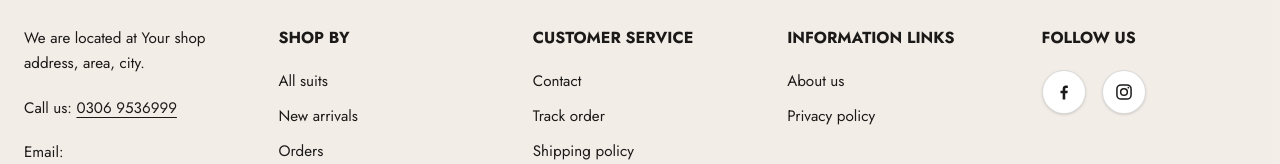
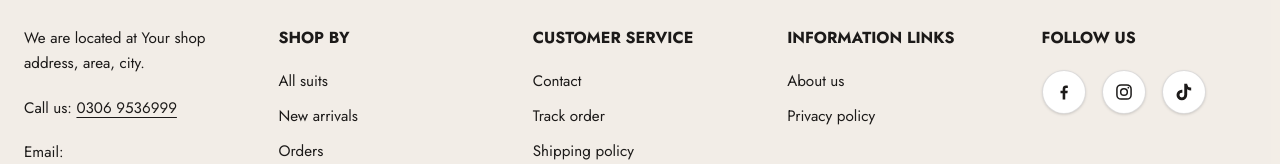
Before and after one commit to Mehrozz-Ali/Zahra-s, a Next.js app in the folder client/: page / in a window 1280 px wide. Shown: the part 2054-2218 px from the top of the page. Built offline with nearby package versions, Linux system fonts and the light colour scheme; no server answers.

Commit message:
Tiktok Icon added to footer

```diff
--- a/client/components/layout/SiteFooter.tsx
+++ b/client/components/layout/SiteFooter.tsx
@@ -47,6 +47,9 @@ export function SiteFooter() {
             <Social href={SITE.instagramUrl} label="Zahra's on Instagram">
               <svg viewBox="0 0 24 24" className="h-5 w-5" fill="none" stroke="currentColor" strokeWidth="1.8" aria-hidden><rect x="3.5" y="3.5" width="17" height="17" rx="5" /><circle cx="12" cy="12" r="4" /><circle cx="17.2" cy="6.8" r="1" fill="currentColor" stroke="none" /></svg>
             </Social>
+            <Social href={SITE.tiktokUrl} label="Zahra's on TikTok">
+              <svg viewBox="0 0 24 24" className="h-5 w-5" fill="currentColor" aria-hidden="true" > <path d="M19.589 6.686a4.793 4.793 0 0 1-3.77-4.095V2h-3.5v13.67a2.896 2.896 0 0 1-2.9 2.9 2.896 2.896 0 0 1-2.9-2.9 2.896 2.896 0 0 1 2.9-2.9c.2 0 .4.02.6.06V9.26a6.4 6.4 0 0 0-.6-.03 6.4 6.4 0 1 0 6.4 6.4V8.64a8.27 8.27 0 0 0 4.8 1.52V6.7a4.8 4.8 0 0 1-1.03-.01Z" /></svg>
+            </Social>
           </div>
         </div>
       </div>
```
